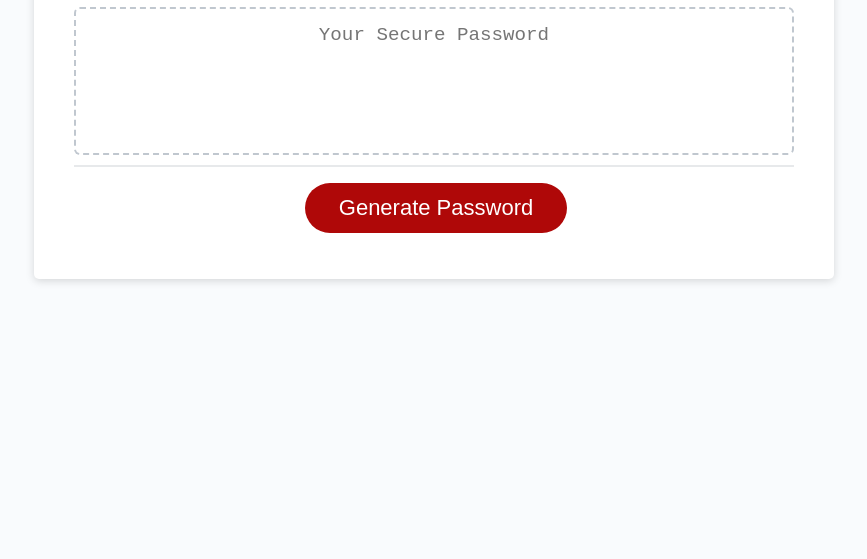
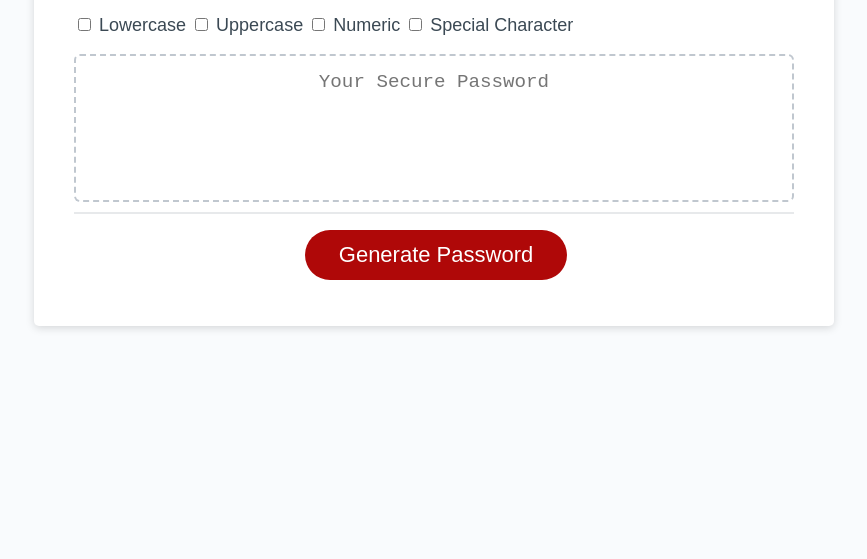
Before and after one commit to zyloh89/homework_week_3, a plain HTML site: page index.html in a window 1280 px wide. Shown: the part 241-800 px from the top of the page, without its empty margins (206-1073 px from the left). Drawn offline with Linux system fonts and the light colour scheme.

Commit message:
add checkboxes for character type

```diff
--- a/index.html
+++ b/index.html
@@ -16,6 +16,17 @@
         <div class="card-header">
           <h2>Generate a Password</h2>
         </div>
+          <p><form class="checkboxes">
+            <input type="checkbox" id="lowercase">
+              <label for="lowercase"> Lowercase</label>
+            <input type="checkbox" id="uppercase">
+              <label for="uppercase"> Uppercase</label>
+            <input type="checkbox" id="numeric">
+              <label for="numeric"> Numeric</label>
+            <input type="checkbox" id="specialchar">
+              <label for="specialchar"> Special Character</label>
+          </p>
+        </form>
         <div class="card-body">
           <textarea
             readonly
```
